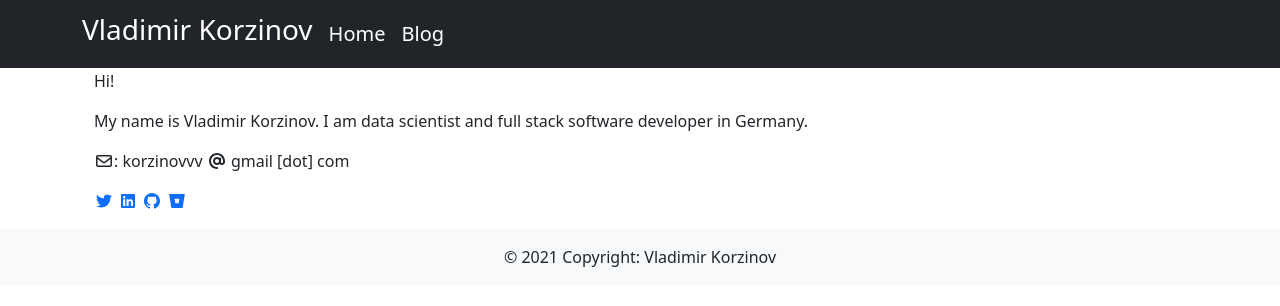
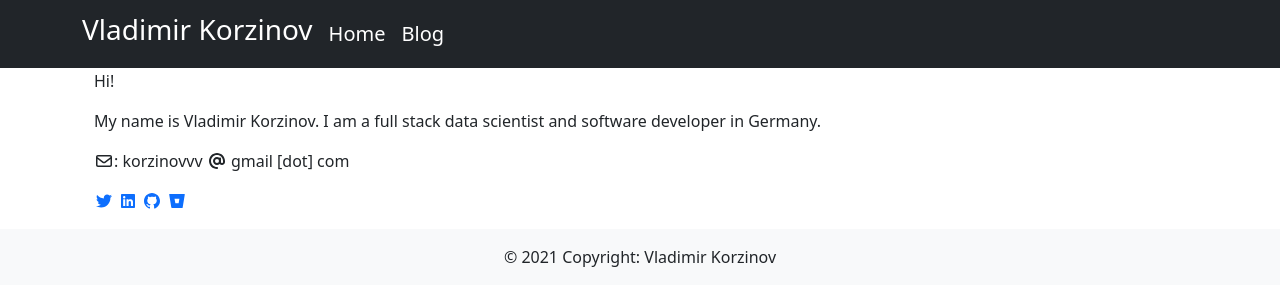
Before and after one commit to vvkorz/vvkorz.github.io, a Jekyll site: the page built from index.md, in a window 1280 px wide. Shown: the top 306 px of the page. Built offline with Jekyll 4.4.1, drawn with Linux system fonts in a browser that asks for light colours; nearby versions of some CDN libraries; library files that are not in the unit come from our copies.

Commit message:
changed my identification

```diff
--- a/index.md
+++ b/index.md
@@ -5,7 +5,7 @@ title: Home
 
 Hi!
 
-My name is Vladimir Korzinov. I am data scientist and full stack software developer in Germany.
+My name is Vladimir Korzinov. I am a full stack data scientist and software developer in Germany.
 
 <i class="far fa-fw fa-envelope"></i>: korzinovvv <i class="fas fa-at"></i> gmail [dot] com
 
```
